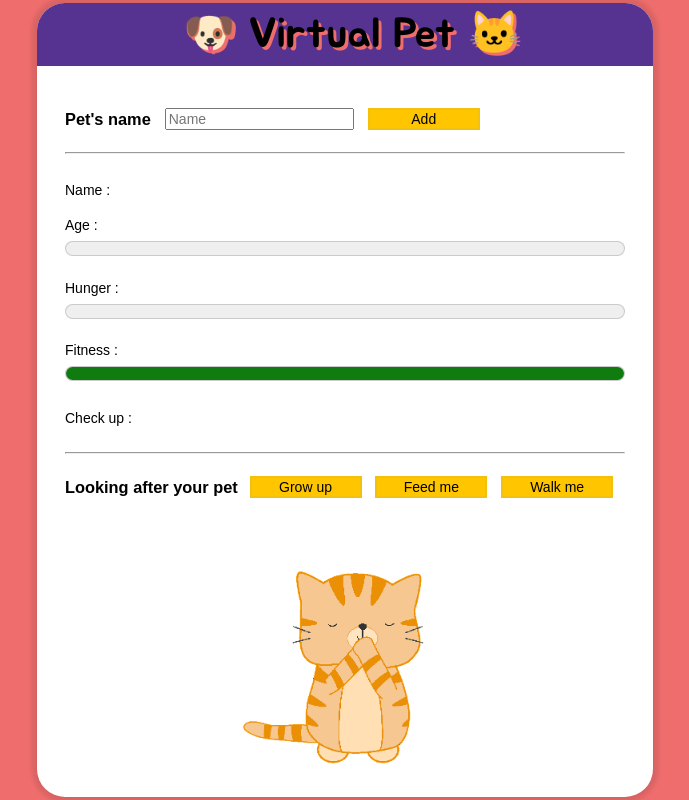
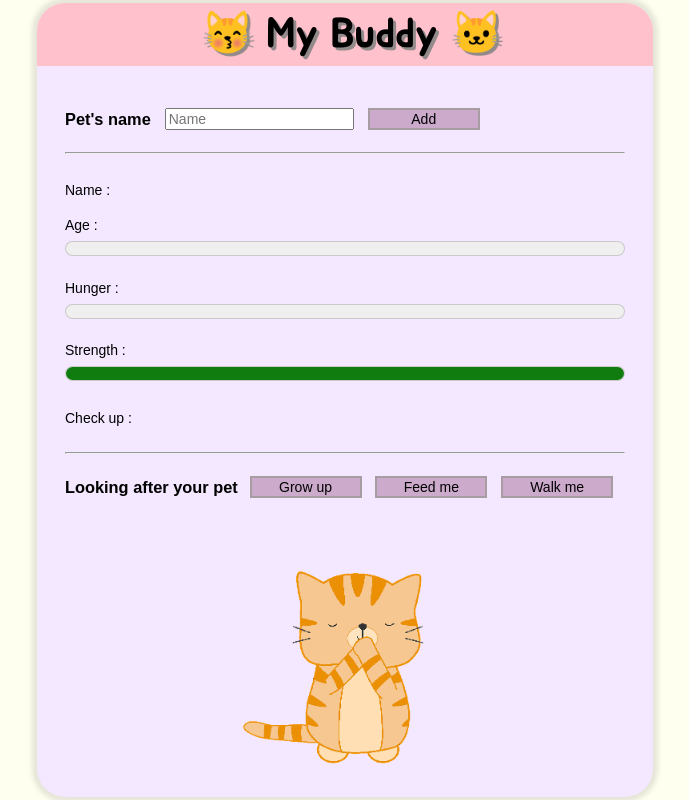
Before and after one commit to 05kaliki/pet, a website: page index.html in a window 1280 px wide. Shown: the whole page, without its empty margins (295-984 px from the left). Drawn offline with Linux system fonts and the light colour scheme.

Commit message:
first commit

```diff
--- a/css/style.css
+++ b/css/style.css
@@ -7,7 +7,7 @@ body {
     margin: 0;
     padding: 0;
     font-family: sans-serif;
-    background-color: #EF6D6D;
+    background-color: #fffff0;
     display: flex;
     min-height: 100vh;
     align-items: center;
@@ -20,7 +20,7 @@ body {
     margin: 0 auto;
     border-radius: 2rem;
     position: relative;
-    background: white;
+    background: #f3e8ff;
     overflow: hidden;
     z-index: 1;
     box-shadow: 0 0 5px 5px rgba(0,0,0,0.1);
@@ -30,12 +30,12 @@ h1 {
     width: calc(100% + 4rem);
     margin: -2rem 0 2rem -2rem;
     padding: .5rem;
-    background: #573391;
+    background: #ffc1cc;
     text-align: center;
     font-size: 3rem;
     font-weight: 100;
     font-family: 'Jua', sans-serif;
-    text-shadow: 3px 3px 0 #EF6D6D;
+    text-shadow: 3px 3px 0 #938b8b;
 }
 
 .name {
@@ -87,8 +87,8 @@ h1 {
 }
 
 button {
-    background: #ffc600;
-    border: 2px solid #F3C010;
+    background: #cbaacb;
+    border: 2px solid #a89ca3;
     width: 20%;
     float: left;
     cursor: pointer;
--- a/index.html
+++ b/index.html
@@ -12,7 +12,7 @@
 </head>
 <body>
     <div class="dashboard">
-        <h1>🐶 Virtual Pet 🐱</h1>
+        <h1>😽 My Buddy 🐱</h1>
 
         <div class="name">
             <h3>Pet's name</h3>
@@ -36,7 +36,7 @@
             <meter id="pet-hunger" value="0" min="0" max="10" high="5" ></meter>
             <br>
             <br>
-            <label for="pet-fitness">Fitness : </label>
+            <label for="pet-fitness">Strength : </label>
             <span id="pet-fitness-value"></span>
             <meter id="pet-fitness" value="10" min="0" max="10" low="4" >0</meter>
             <br>
```
Also changed, not shown: README.md (deleted), images/virtual_pet_screenshot.png (deleted).
